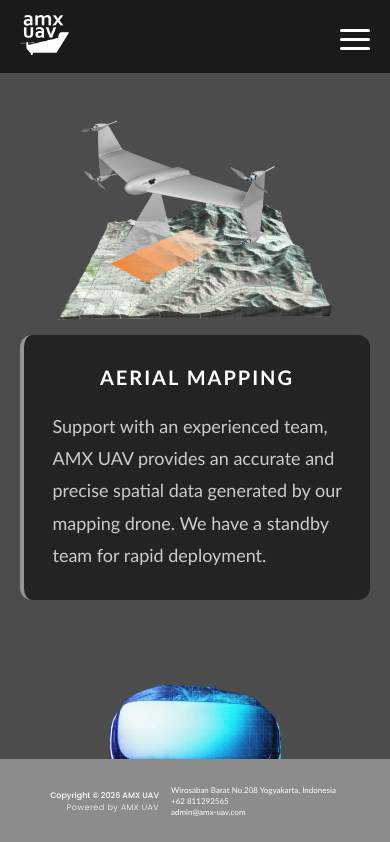
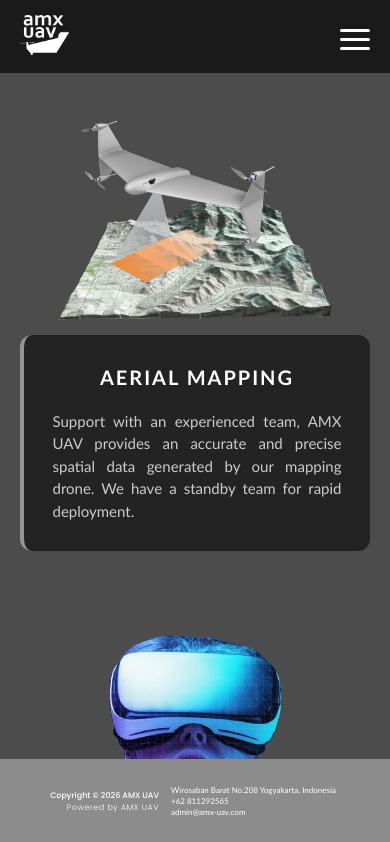
Before and after one commit to nasgmr/website-amx-next, a Next.js app: page /services in a window 390 px wide. Shown: the top 842 px of the page. Built offline with nearby package versions, Linux system fonts and the light colour scheme; a web font is replaced by a local one.

Commit message:
fix: alignment text of services desc

```diff
--- a/src/css/style.css
+++ b/src/css/style.css
@@ -2500,7 +2500,7 @@ html, body, .homepage-body {
     white-space: normal;
   }
 
-  .service-desc {
+  .service-block p {
     font-size: 15px !important;
     text-align: justify !important;
     justify-content: inter-word !important;
```
